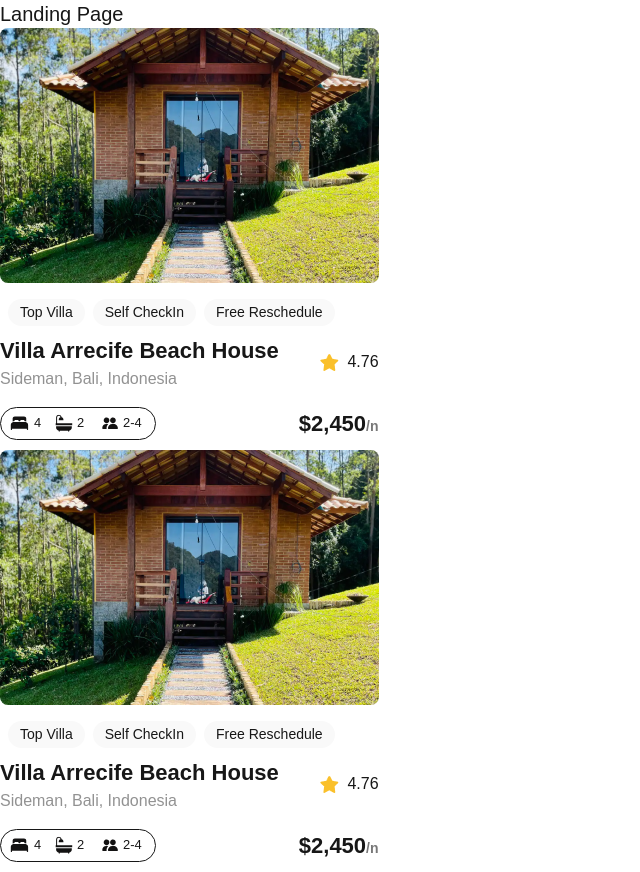
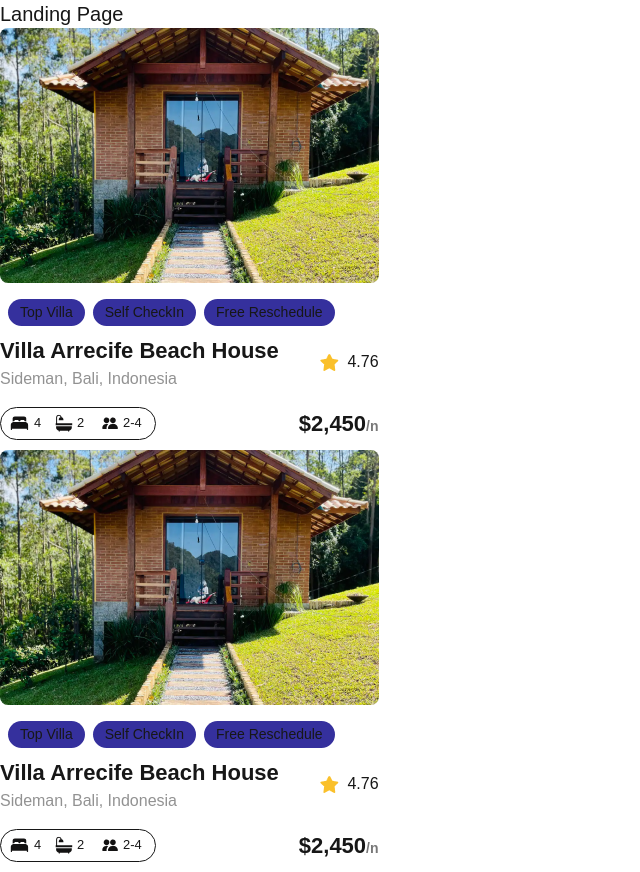
Before and after one commit to TheMSFlow/alx-project-0x00-setup, a Next.js app in the folder alx-project-0x00/: page /landing in a window 1280 px wide. Shown: the whole page, without its empty margins (0-640 px from the left). Built offline with nearby package versions, Linux system fonts and the light colour scheme.

Commit message:
5. Typing your functional components

```diff
--- a/alx-project-0x00/components/Pill.tsx
+++ b/alx-project-0x00/components/Pill.tsx
@@ -1,10 +1,8 @@
-type PillProps = {
-    title: string;
-};
+import { PillProps } from "@/interfaces";
 
-const Pill: React.FC<PillProps> = ({title}) => {
+const Pill: React.FC<PillProps> = ({ title }) => {
   return (
-    <div className=" flex justify-center  items-center bg-[#F9F9F9] px-3 w-auto h-[27px] rounded-full">
+    <div className=" flex justify-center  items-center bg-[#35309d] px-3 w-auto h-[27px] rounded-full">
       <p className=" text-sm ">{title}</p>
     </div>
   )
--- a/alx-project-0x00/interfaces/index.ts
+++ b/alx-project-0x00/interfaces/index.ts
@@ -0,0 +1,3 @@
+export interface PillProps {
+    title: string;
+};
```
